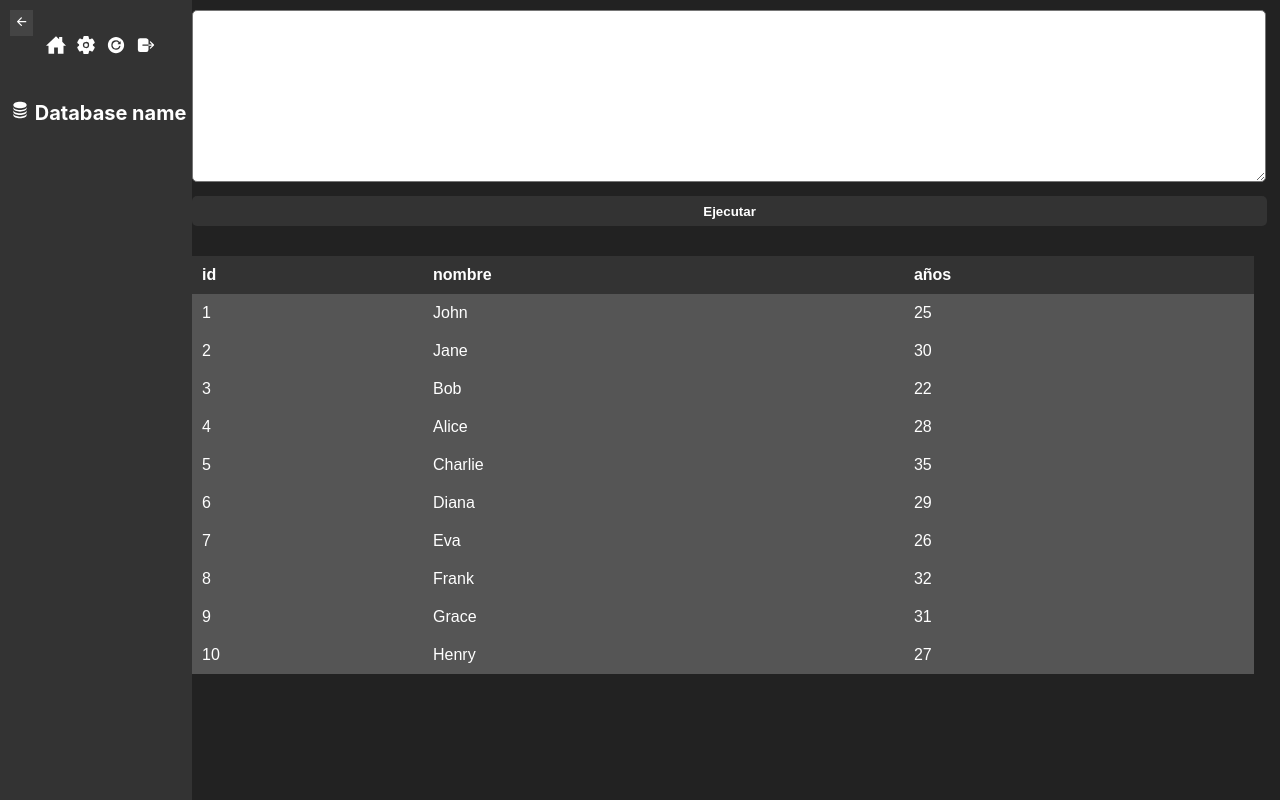
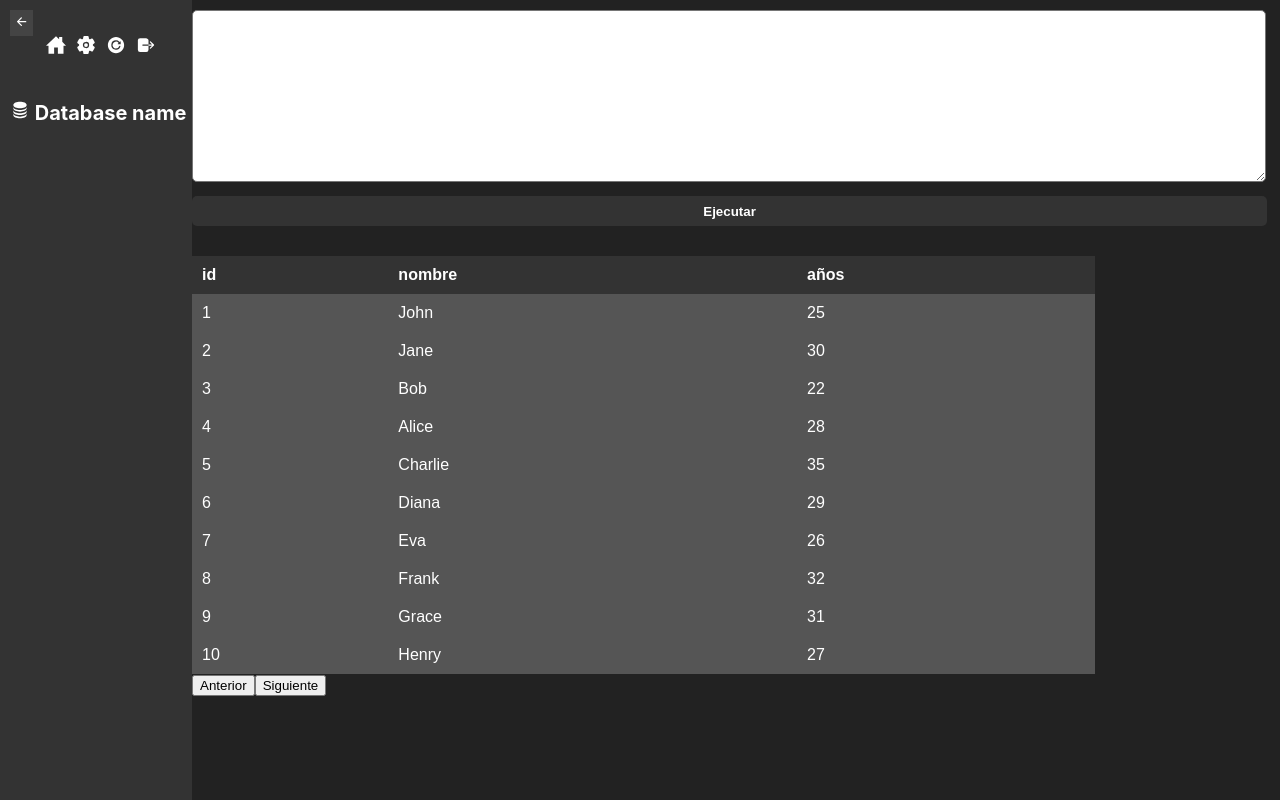
Before and after one commit to dantrixxheron/proyecto-bd, a React (Create React App) app: page / in a window 1280 px wide. Built offline with nearby package versions, Linux system fonts and the light colour scheme.

Commit message:
Fix table rendering issue

```diff
--- a/src/components/Table.tsx
+++ b/src/components/Table.tsx
@@ -14,8 +14,8 @@ const Table: React.FC<TableProps> = ({ data, isOpen }) => {
   const headers = Object.keys(data[0]);
 
   return (
-    <div>
-    <table className={`table ${(isOpen)? 'open': 'closed'}`}>
+    <div className={`table ${(isOpen)? 'open': 'closed'}`}>
+    <table>
       <thead>
         <tr>
           {headers.map((header) => (
@@ -33,8 +33,7 @@ const Table: React.FC<TableProps> = ({ data, isOpen }) => {
         ))}
       </tbody>
     </table>
-
-    //PENDIENTE
+    {/* //PENDIENTE */}
     <div>
         {/* Botón para ir a la página anterior */}
         <button>Anterior</button>
```
